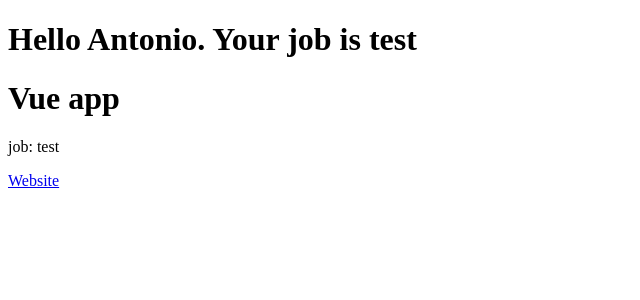
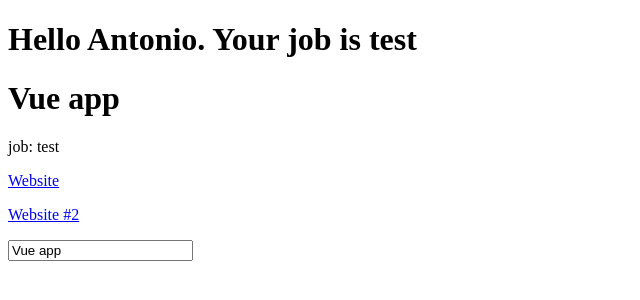
Before and after one commit to AntonioErdeljac/vue-practice, a plain HTML site: page index.html in a window 1280 px wide. Shown: the whole page, without its empty margins (0-640 px from the left). Drawn offline with nearby package versions, Linux system fonts and the light colour scheme.

Commit message:
Html binding

```diff
--- a/app.js
+++ b/app.js
@@ -4,6 +4,7 @@ new Vue({
     name: 'Vue app',
     job: 'test',
     website: 'https://www.google.com/',
+    websiteTag: '<a href="https://www.google.hr/">Website #2</a>',
   },
   methods: {
     greet: function(name) {
--- a/index.html
+++ b/index.html
@@ -14,6 +14,8 @@
     <h1>{{name}}</h1>
     <p>job: {{job}}</p>
     <a v-bind:href="website">Website</a>
+    <p v-html="websiteTag"></p>
+    <input type="text" v-bind:value="name" />
   </div>
   <script src="./app.js"></script>
 </body>
```
